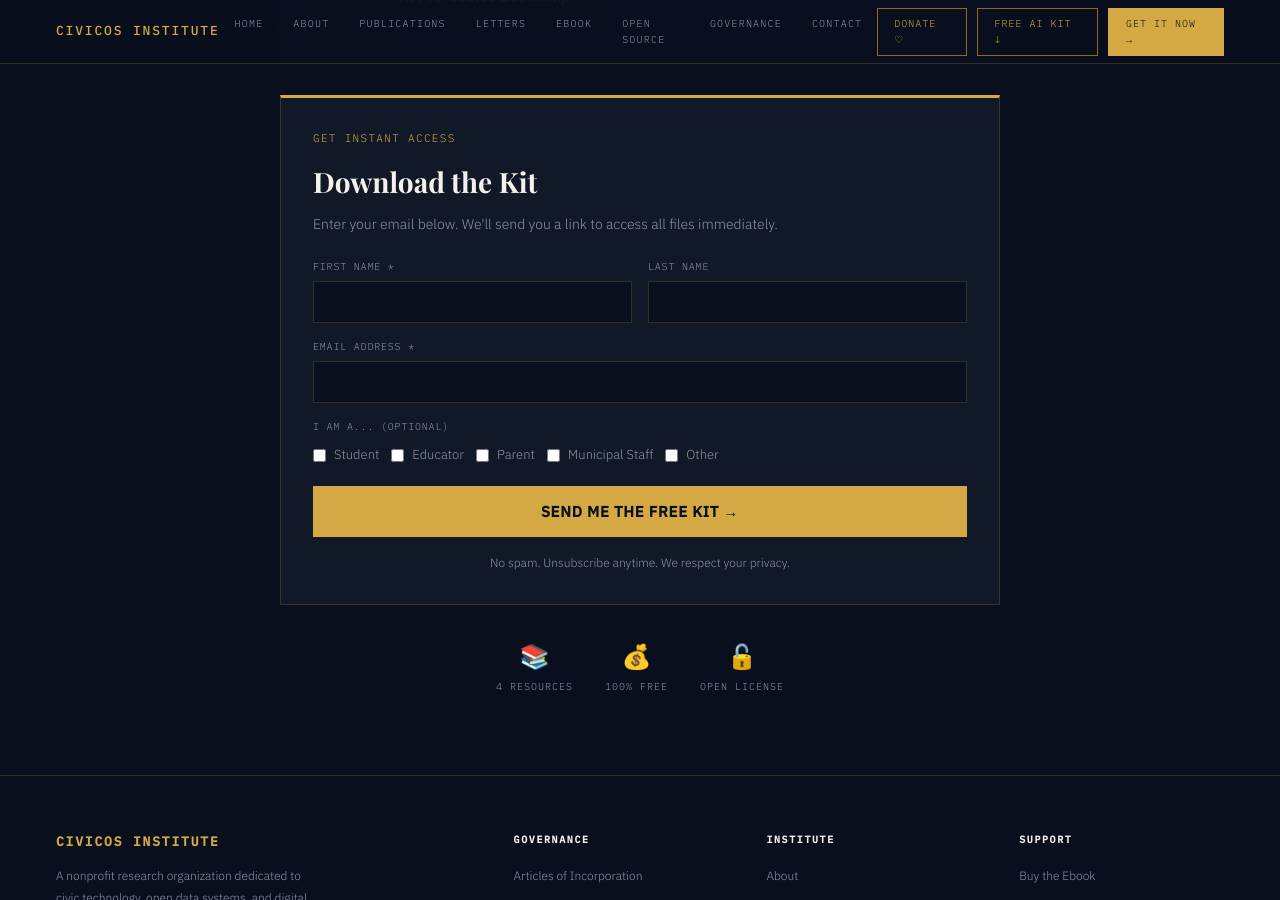
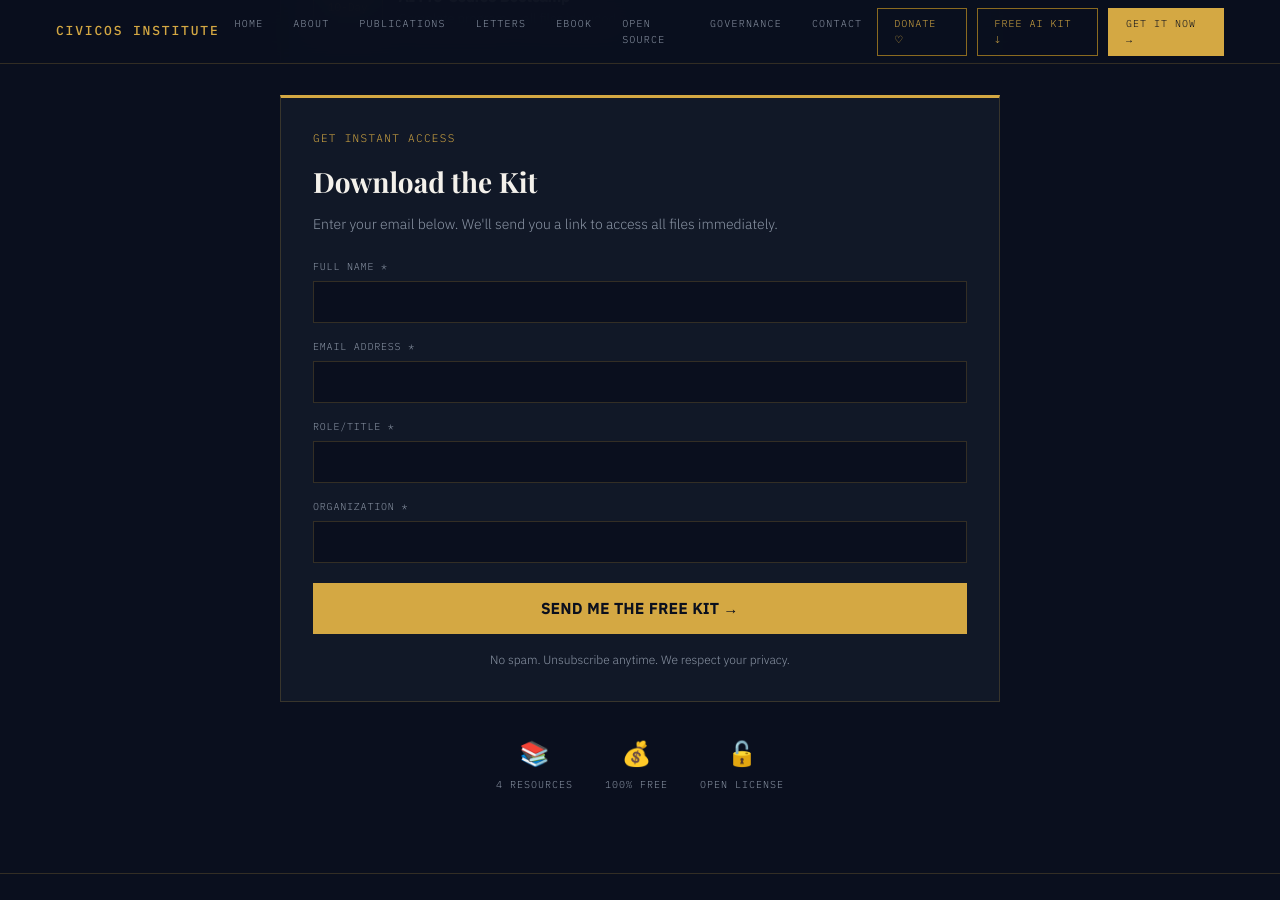
Before and after one commit to CivicOSInstitute/civicos-institute.github.io, a Jekyll site: the page built from free-guide.md, in a window 1280 px wide and 900 px high, scrolled down 560 px. Built offline with Jekyll 4.4.1, drawn with Linux system fonts in a browser that asks for light colours; some web fonts are replaced.

Commit message:
fix: update free-guide form fields per requirements

```diff
--- a/free-guide.md
+++ b/free-guide.md
@@ -51,15 +51,9 @@
         <input type="hidden" name="_subject" value="AI Learning Kit Download — CivicOS Institute">
         <input type="hidden" name="_next" value="https://civicos-institute.org/publications/thank-you/">
 
-        <div style="display:grid;grid-template-columns:1fr 1fr;gap:16px;margin-bottom:16px;">
-          <div>
-            <label style="display:block;font-family:var(--mono);font-size:10px;letter-spacing:0.08em;text-transform:uppercase;color:var(--grey);margin-bottom:6px;">First Name *</label>
-            <input type="text" name="first_name" required style="width:100%;background:var(--navy);border:1px solid var(--border);color:var(--white);padding:12px;font-size:14px;">
-          </div>
-          <div>
-            <label style="display:block;font-family:var(--mono);font-size:10px;letter-spacing:0.08em;text-transform:uppercase;color:var(--grey);margin-bottom:6px;">Last Name</label>
-            <input type="text" name="last_name" style="width:100%;background:var(--navy);border:1px solid var(--border);color:var(--white);padding:12px;font-size:14px;">
-          </div>
+        <div style="margin-bottom:16px;">
+          <label style="display:block;font-family:var(--mono);font-size:10px;letter-spacing:0.08em;text-transform:uppercase;color:var(--grey);margin-bottom:6px;">Full Name *</label>
+          <input type="text" name="full_name" required style="width:100%;background:var(--navy);border:1px solid var(--border);color:var(--white);padding:12px;font-size:14px;">
         </div>
 
         <div style="margin-bottom:16px;">
@@ -67,25 +61,14 @@
           <input type="email" name="email" required style="width:100%;background:var(--navy);border:1px solid var(--border);color:var(--white);padding:12px;font-size:14px;">
         </div>
 
+        <div style="margin-bottom:16px;">
+          <label style="display:block;font-family:var(--mono);font-size:10px;letter-spacing:0.08em;text-transform:uppercase;color:var(--grey);margin-bottom:6px;">Role/Title *</label>
+          <input type="text" name="role" required style="width:100%;background:var(--navy);border:1px solid var(--border);color:var(--white);padding:12px;font-size:14px;">
+        </div>
+
         <div style="margin-bottom:20px;">
-          <label style="display:block;font-family:var(--mono);font-size:10px;letter-spacing:0.08em;text-transform:uppercase;color:var(--grey);margin-bottom:10px;">I am a... (optional)</label>
-          <div style="display:flex;flex-wrap:wrap;gap:12px;">
-            <label style="display:flex;align-items:center;gap:8px;font-size:13px;color:var(--grey);cursor:pointer;">
-              <input type="checkbox" name="role" value="Student" style="accent-color:var(--amber);"> Student
-            </label>
-            <label style="display:flex;align-items:center;gap:8px;font-size:13px;color:var(--grey);cursor:pointer;">
-              <input type="checkbox" name="role" value="Educator" style="accent-color:var(--amber);"> Educator
-            </label>
-            <label style="display:flex;align-items:center;gap:8px;font-size:13px;color:var(--grey);cursor:pointer;">
-              <input type="checkbox" name="role" value="Parent" style="accent-color:var(--amber);"> Parent
-            </label>
-            <label style="display:flex;align-items:center;gap:8px;font-size:13px;color:var(--grey);cursor:pointer;">
-              <input type="checkbox" name="role" value="Municipal Staff" style="accent-color:var(--amber);"> Municipal Staff
-            </label>
-            <label style="display:flex;align-items:center;gap:8px;font-size:13px;color:var(--grey);cursor:pointer;">
-              <input type="checkbox" name="role" value="Other" style="accent-color:var(--amber);"> Other
-            </label>
-          </div>
+          <label style="display:block;font-family:var(--mono);font-size:10px;letter-spacing:0.08em;text-transform:uppercase;color:var(--grey);margin-bottom:6px;">Organization *</label>
+          <input type="text" name="organization" required style="width:100%;background:var(--navy);border:1px solid var(--border);color:var(--white);padding:12px;font-size:14px;">
         </div>
 
         <button type="submit" style="width:100%;padding:16px;background:var(--amber);color:var(--navy);border:none;font-family:var(--sans);font-weight:700;font-size:15px;cursor:pointer;text-transform:uppercase;letter-spacing:0.05em;">Send Me the Free Kit →</button>
```
